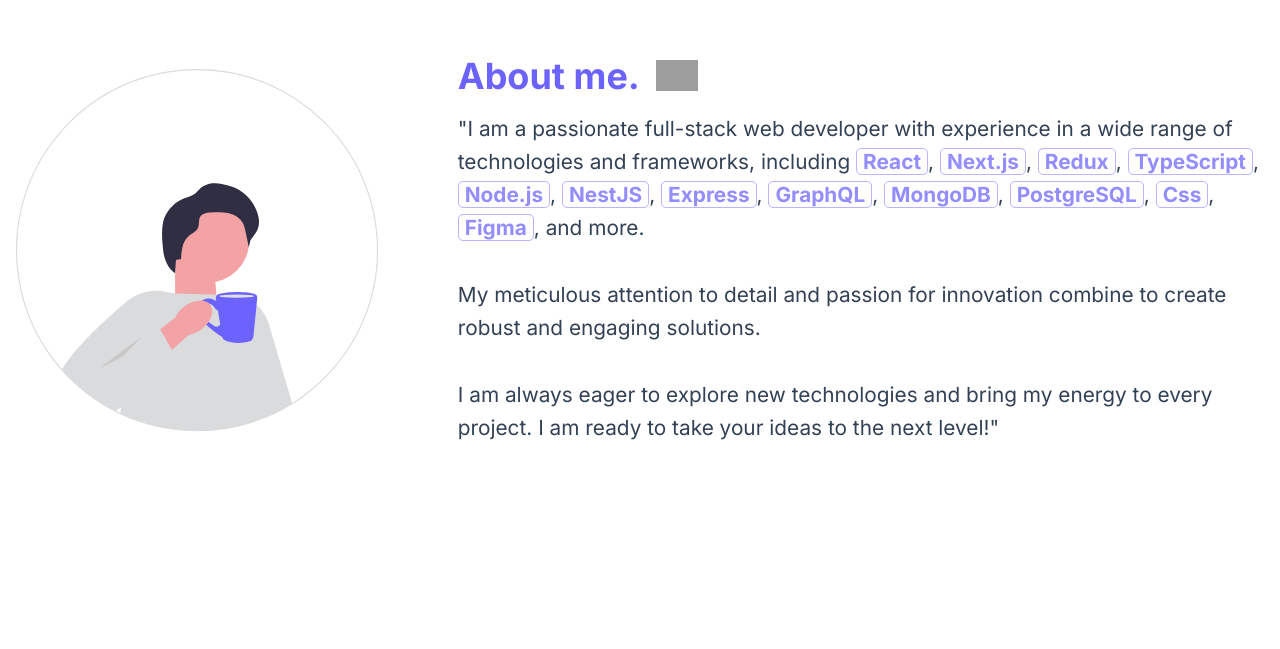
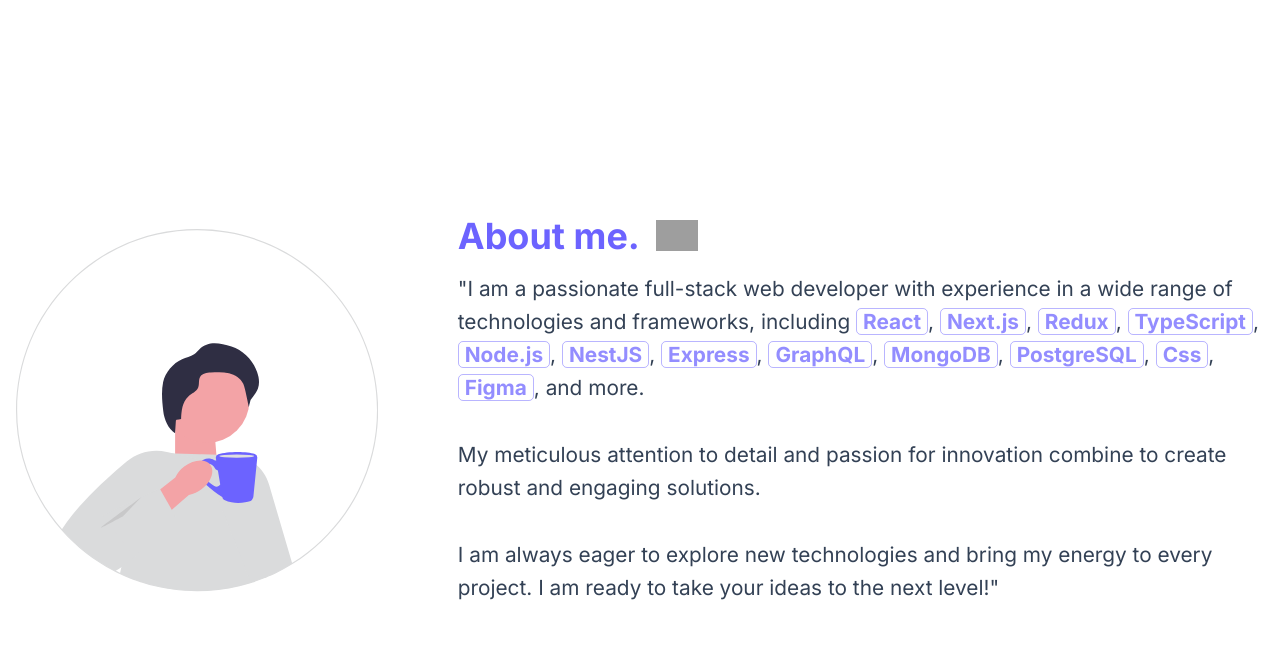
Before and after one commit to Lukis76/web-developer-fullstack-porfolio, a Next.js app: page /en in a window 1280 px wide. Shown: the part 771-1420 px from the top of the page. Built offline with nearby package versions, Linux system fonts and the light colour scheme; grey boxes are pictures that could not be loaded.

Commit message:
padding section about

```diff
--- a/src/components/about/About.tsx
+++ b/src/components/about/About.tsx
@@ -12,7 +12,7 @@
     const { about } = await getDictionary(lang)
 
     return (
-        <section id='about' className='flex flex-row justify-between items-center'>
+        <section id='about' className='flex flex-row justify-between items-center py-40'>
             <div className='flex flex-row justify-between items-center gap-20 float-lef'>
                 <DrinkCoffee size={35} />
                 <div className='w-full'>
```
